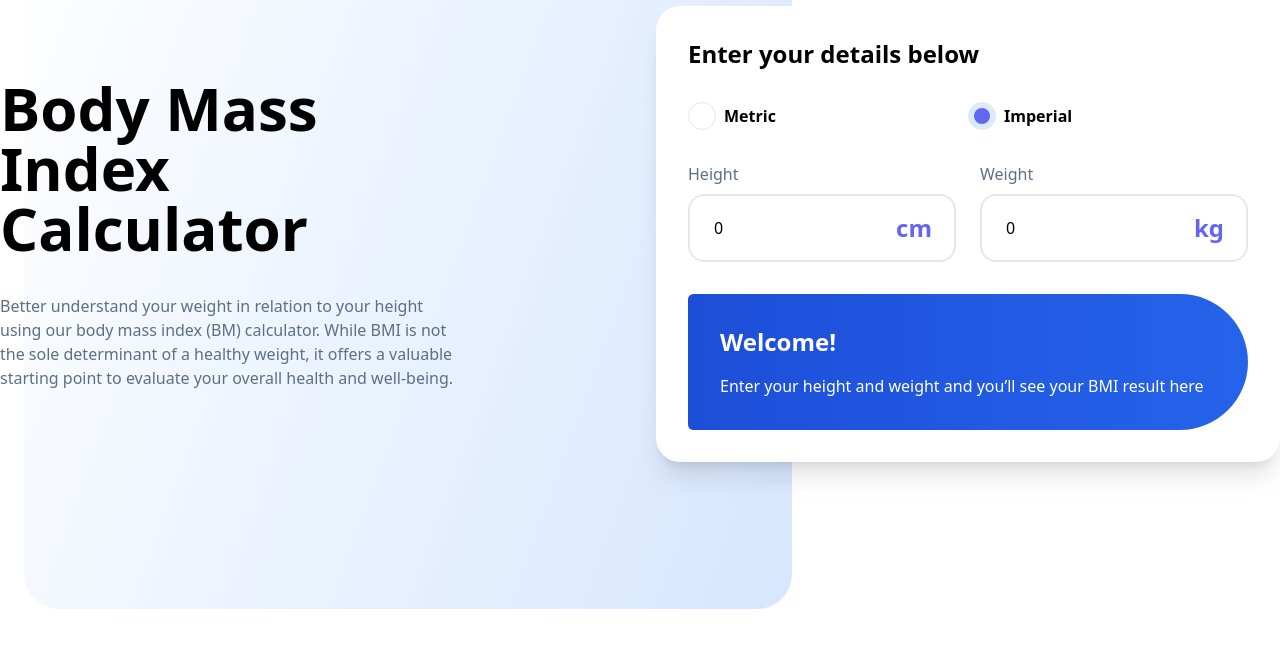
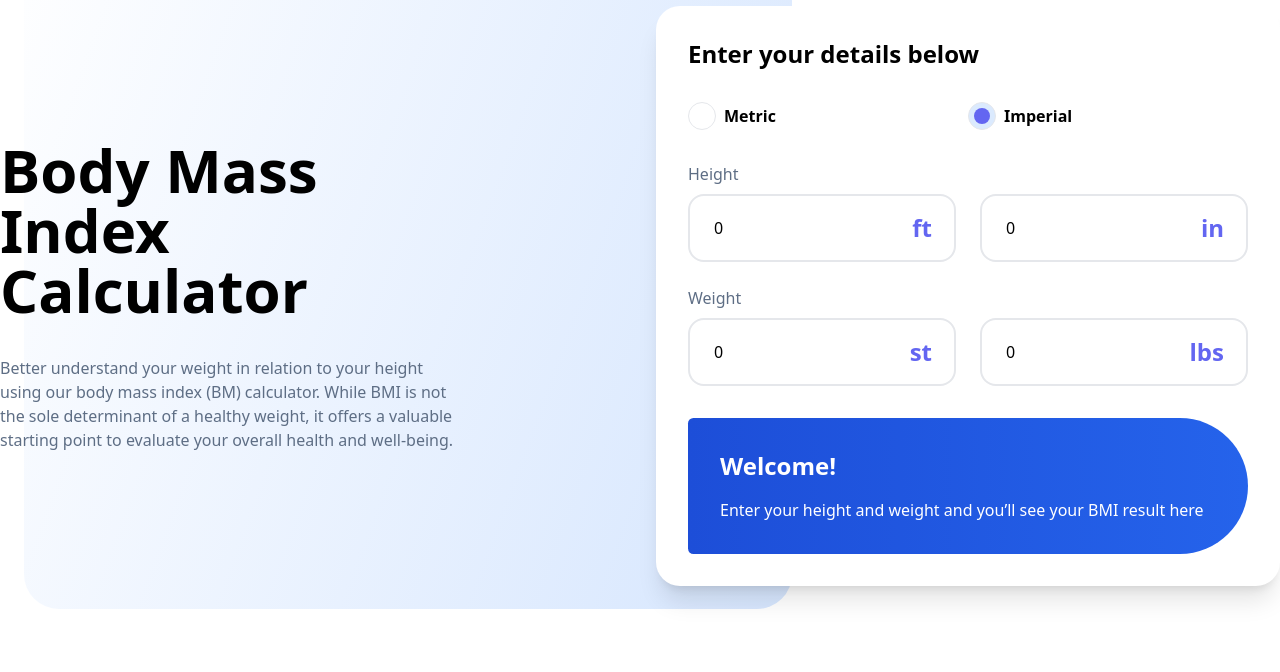
Before and after one commit to AntonioUngolo/bmi-calculator, a website: page index.html in a window 1280 px wide. Both pictures are taken after a click on the radio button "Imperial". Shown: the part 128-800 px from the top of the page. Drawn offline with nearby package versions, Linux system fonts and the light colour scheme.

Commit message:
continue working on js

```diff
--- a/index.html
+++ b/index.html
@@ -49,7 +49,7 @@
               <label for="imperial" class="font-semibold">Imperial</label>
             </div>
           </div>
-          <div class="grid grid-cols-1 gap-y-4 md:grid-cols-2 md:gap-6">
+          <div id="metricUnits" class="grid grid-cols-1 gap-y-4 md:grid-cols-2 md:gap-6">
             <div>
               <p class="mb-2">Height</p>
               <div class="input-left relative before:content-['cm'] before:absolute before:top-2/4 before:right-6 before:-translate-y-1/2 before:text-indigo-500 before:font-bold before:text-2xl">
@@ -60,6 +60,30 @@
               <p class="mb-2">Weight</p>
               <div class="input-right relative before:content-['kg'] before:absolute before:top-2/4 before:right-6 before:-translate-y-1/2 before:text-indigo-500 before:font-bold before:text-2xl">
                 <input type="number" id="weight" name="weight" class="w-full py-5 px-6 border-2 border-gray-200 rounded-2xl focus:ring-0" value="0" />
+              </div>
+            </div>
+          </div>
+          <div id="imperialUnits" class="hidden">
+            <div class="mb-6">
+              <p class="mb-2">Height</p>
+              <div class="grid grid-cols-2 gap-6">
+                <div class="relative before:content-['ft'] before:absolute before:top-2/4 before:right-6 before:-translate-y-1/2 before:text-indigo-500 before:font-semibold before:text-2xl">
+                  <input type="number" id="ft" name="weight" class="w-full py-5 px-6 border-2 border-gray-200 rounded-2xl focus:ring-0" value="0" />
+                </div>
+                <div class="relative before:content-['in'] before:absolute before:top-2/4 before:right-6 before:-translate-y-1/2 before:text-indigo-500 before:font-semibold before:text-2xl">
+                  <input type="number" id="in" name="weight" class="w-full py-5 px-6 border-2 border-gray-200 rounded-2xl focus:ring-0" value="0" />
+                </div>
+              </div>
+            </div>
+            <div>
+              <p class="mb-2">Weight</p>
+              <div class="grid grid-cols-2 gap-6">
+                <div class="relative before:content-['st'] before:absolute before:top-2/4 before:right-6 before:-translate-y-1/2 before:text-indigo-500 before:font-semibold before:text-2xl">
+                  <input type="number" id="st" name="weight" class="w-full py-5 px-6 border-2 border-gray-200 rounded-2xl focus:ring-0" value="0" />
+                </div>
+                <div class="relative before:content-['lbs'] before:absolute before:top-2/4 before:right-6 before:-translate-y-1/2 before:text-indigo-500 before:font-semibold before:text-2xl">
+                  <input type="number" id="lbs" name="weight" class="w-full py-5 px-6 border-2 border-gray-200 rounded-2xl focus:ring-0" value="0" />
+                </div>
               </div>
             </div>
           </div>
--- a/script.js
+++ b/script.js
@@ -1,5 +1,7 @@
 'use strict';
 
+const metricUnits = document.getElementById('metricUnits');
+const imperialUnits = document.getElementById('imperialUnits');
 const radioMetric = document.getElementById('metric');
 const radioImperial = document.getElementById('imperial');
 const inputHeight = document.getElementById('height');
@@ -11,25 +13,35 @@ let bmi = document.getElementById('bmi');
 let heightMetric;
 let weightMetric;
 
-// function checkInput() {
-//   if (inputHeight.value !== '' && inputWeight.value !== '') {
-//     // console.log('Inputs contains values:', inputHeight.value, inputWeight.value);
-//     results.classList.remove('hidden');
-//     results.classList.add('flex');
-//     noResults.classList.add('hidden');
-//     calcBmiMetric();
-//   } else {
-//     // console.log('Input is empty.');
-//     noResults.classList.remove('hidden');
-//     results.classList.add('hidden');
-//     results.classList.remove('flex');
-//   }
-// }
+function checkUnits() {
+  radioMetric.addEventListener('click', function () {
+    if (this.checked) {
+      console.log('Metric Units');
+      metricUnits.classList.remove('hidden');
+      imperialUnits.classList.add('hidden');
+    }
+  });
+
+  radioImperial.addEventListener('click', function () {
+    if (this.checked) {
+      console.log('Imperial Units');
+      metricUnits.classList.add('hidden');
+      imperialUnits.classList.remove('hidden');
+    }
+  });
+
+  if (radioMetric.checked) {
+    console.log('Metric Units');
+  } else if (radioImperial.checked) {
+    console.log('Imperial Units');
+  }
+}
+checkUnits();
 
 function checkInput() {
   if (inputHeight.value !== `` && inputWeight.value !== ``) {
     heightMetric = parseFloat(inputHeight.value);
-    weightMetric = parseFloat(inputWeight.value);
+    weightMetric = Number(inputWeight.value);
     results.classList.remove(`hidden`);
     results.classList.add(`flex`);
     noResults.classList.add(`hidden`);
@@ -49,13 +61,9 @@ function calcBmiMetric() {
 }
 
 inputHeight.addEventListener('blur', function (event) {
-  // console.log(event.target.value);
-  heightMetric = event.target.value;
   checkInput();
 });
 
 inputWeight.addEventListener('blur', function (event) {
-  // console.log(event.target.value);
-  weightMetric = event.target.value;
   checkInput();
 });
```
